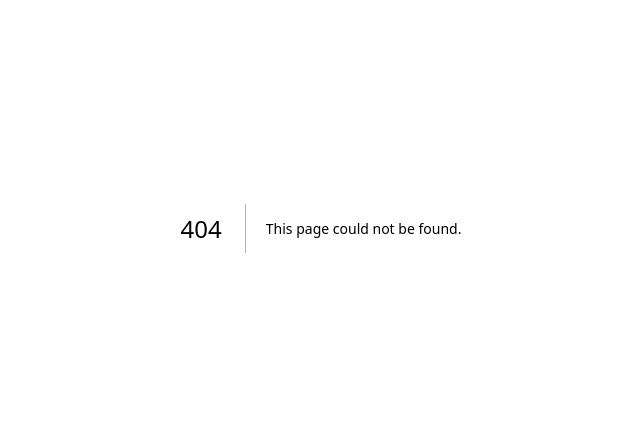
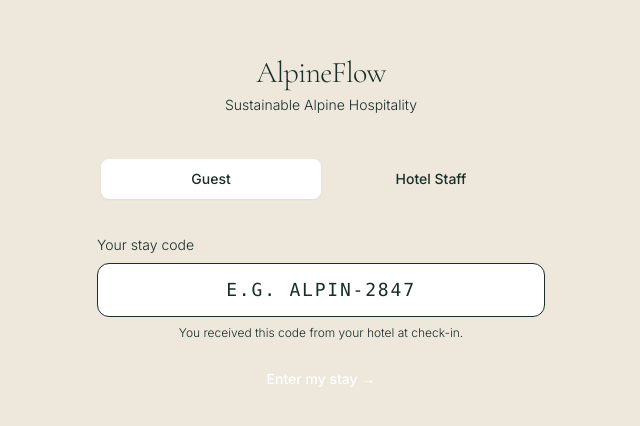
Before and after one commit to aliciafrommann-creator/SystemsBuilder, a Next.js app: page /login in a window 1280 px wide. Before the commit this address had no page. Shown: the part 172-598 px from the top of the page, without its empty margins (319-959 px from the left). Built offline with nearby package versions, Linux system fonts and the light colour scheme; no server answers.

Commit message:
feat: add auth system — staff login, guest code login, middleware, supabase schema

```diff
--- /dev/null
+++ b/app/login/page.tsx
@@ -0,0 +1,178 @@
+'use client'
+
+import { useState } from 'react'
+import { useRouter } from 'next/navigation'
+import { supabase } from '@/lib/supabase'
+
+export default function LoginPage() {
+  const router = useRouter()
+  const [mode, setMode] = useState<'guest' | 'staff'>('guest')
+
+  // Guest state
+  const [guestCode, setGuestCode] = useState('')
+  const [guestError, setGuestError] = useState('')
+  const [guestLoading, setGuestLoading] = useState(false)
+
+  // Staff state
+  const [email, setEmail] = useState('')
+  const [password, setPassword] = useState('')
+  const [staffError, setStaffError] = useState('')
+  const [staffLoading, setStaffLoading] = useState(false)
+
+  async function handleGuestLogin(e: React.FormEvent) {
+    e.preventDefault()
+    setGuestLoading(true)
+    setGuestError('')
+
+    const code = guestCode.trim().toUpperCase()
+    const today = new Date().toISOString().split('T')[0]
+
+    const { data, error } = await supabase
+      .from('stays')
+      .select('*')
+      .eq('code', code)
+      .lte('check_in', today)
+      .gte('check_out', today)
+      .single()
+
+    if (error || !data) {
+      setGuestError('Code not found or stay has expired. Please check your code.')
+      setGuestLoading(false)
+      return
+    }
+
+    // Store stay session in sessionStorage
+    sessionStorage.setItem('alpineflow_stay', JSON.stringify(data))
+    router.push('/guest')
+  }
+
+  async function handleStaffLogin(e: React.FormEvent) {
+    e.preventDefault()
+    setStaffLoading(true)
+    setStaffError('')
+
+    const { error } = await supabase.auth.signInWithPassword({ email, password })
+
+    if (error) {
+      setStaffError('Invalid email or password.')
+      setStaffLoading(false)
+      return
+    }
+
+    router.push('/hotel')
+  }
+
+  return (
+    <main className="min-h-screen bg-[var(--color-linen)] flex items-center justify-center px-4">
+      <div className="w-full max-w-md">
+        {/* Logo */}
+        <div className="text-center mb-10">
+          <h1 className="font-serif text-3xl text-[var(--color-stone-900)] tracking-tight">
+            AlpineFlow
+          </h1>
+          <p className="text-[var(--color-stone-500)] text-sm mt-1">
+            Sustainable Alpine Hospitality
+          </p>
+        </div>
+
+        {/* Toggle */}
+        <div className="flex rounded-xl bg-[var(--color-stone-100)] p-1 mb-8">
+          <button
+            onClick={() => setMode('guest')}
+            className={`flex-1 py-2.5 rounded-lg text-sm font-medium transition-all duration-300 ${
+              mode === 'guest'
+                ? 'bg-white text-[var(--color-stone-900)] shadow-sm'
+                : 'text-[var(--color-stone-500)] hover:text-[var(--color-stone-700)]'
+            }`}
+          >
+            Guest
+          </button>
+          <button
+            onClick={() => setMode('staff')}
+            className={`flex-1 py-2.5 rounded-lg text-sm font-medium transition-all duration-300 ${
+              mode === 'staff'
+                ? 'bg-white text-[var(--color-stone-900)] shadow-sm'
+                : 'text-[var(--color-stone-500)] hover:text-[var(--color-stone-700)]'
+            }`}
+          >
+            Hotel Staff
+          </button>
+        </div>
+
+        {/* Guest Login */}
+        {mode === 'guest' && (
+          <form onSubmit={handleGuestLogin} className="space-y-4">
+            <div>
+              <label className="block text-sm text-[var(--color-stone-600)] mb-2">
+                Your stay code
+              </label>
+              <input
+                type="text"
+                value={guestCode}
+                onChange={e => setGuestCode(e.target.value)}
+                placeholder="e.g. ALPIN-2847"
+                className="w-full px-4 py-3 rounded-xl border border-[var(--color-stone-200)] bg-white text-[var(--color-stone-900)] placeholder:text-[var(--color-stone-400)] focus:outline-none focus:ring-2 focus:ring-[var(--color-moss)] text-center tracking-widest text-lg font-mono uppercase"
+                required
+              />
+              <p className="text-xs text-[var(--color-stone-400)] mt-2 text-center">
+                You received this code from your hotel at check-in.
+              </p>
+            </div>
+            {guestError && (
+              <p className="text-sm text-red-500 text-center">{guestError}</p>
+            )}
+            <button
+              type="submit"
+              disabled={guestLoading}
+              className="w-full py-3 rounded-xl bg-[var(--color-moss)] text-white font-medium text-sm hover:opacity-90 transition-opacity disabled:opacity-50"
+            >
+              {guestLoading ? 'Checking...' : 'Enter my stay →'}
+            </button>
+          </form>
+        )}
+
+        {/* Staff Login */}
+        {mode === 'staff' && (
+          <form onSubmit={handleStaffLogin} className="space-y-4">
+            <div>
+              <label className="block text-sm text-[var(--color-stone-600)] mb-2">
+                Email
+              </label>
+              <input
+                type="email"
+                value={email}
+                onChange={e => setEmail(e.target.value)}
+                placeholder="staff@hotel.com"
+                className="w-full px-4 py-3 rounded-xl border border-[var(--color-stone-200)] bg-white text-[var(--color-stone-900)] placeholder:text-[var(--color-stone-400)] focus:outline-none focus:ring-2 focus:ring-[var(--color-moss)]"
+                required
+              />
+            </div>
+            <div>
+              <label className="block text-sm text-[var(--color-stone-600)] mb-2">
+                Password
+              </label>
+              <input
+                type="password"
+                value={password}
+                onChange={e => setPassword(e.target.value)}
+                placeholder="••••••••"
+                className="w-full px-4 py-3 rounded-xl border border-[var(--color-stone-200)] bg-white text-[var(--color-stone-900)] placeholder:text-[var(--color-stone-400)] focus:outline-none focus:ring-2 focus:ring-[var(--color-moss)]"
+                required
+              />
+            </div>
+            {staffError && (
+              <p className="text-sm text-red-500 text-center">{staffError}</p>
+            )}
+            <button
+              type="submit"
+              disabled={staffLoading}
+              className="w-full py-3 rounded-xl bg-[var(--color-stone-900)] text-white font-medium text-sm hover:bg-[var(--color-stone-700)] transition-colors disabled:opacity-50"
+            >
+              {staffLoading ? 'Signing in...' : 'Sign in to dashboard →'}
+            </button>
+          </form>
+        )}
+      </div>
+    </main>
+  )
+}
--- /dev/null
+++ b/lib/supabase.ts
@@ -0,0 +1,15 @@
+import { createClient } from '@supabase/supabase-js'
+
+const supabaseUrl = process.env.NEXT_PUBLIC_SUPABASE_URL!
+const supabaseAnonKey = process.env.NEXT_PUBLIC_SUPABASE_ANON_KEY!
+
+export const supabase = createClient(supabaseUrl, supabaseAnonKey)
+
+export type StaySession = {
+  code: string
+  hotel_id: string
+  room_number: string
+  guest_name: string
+  check_in: string
+  check_out: string
+}
```
Also changed, not shown: lib/supabase-server.ts (added, +7 -0 lines), middleware.ts (added, +34 -0 lines), 1 other file (tests, documents, lock files or other folders).
